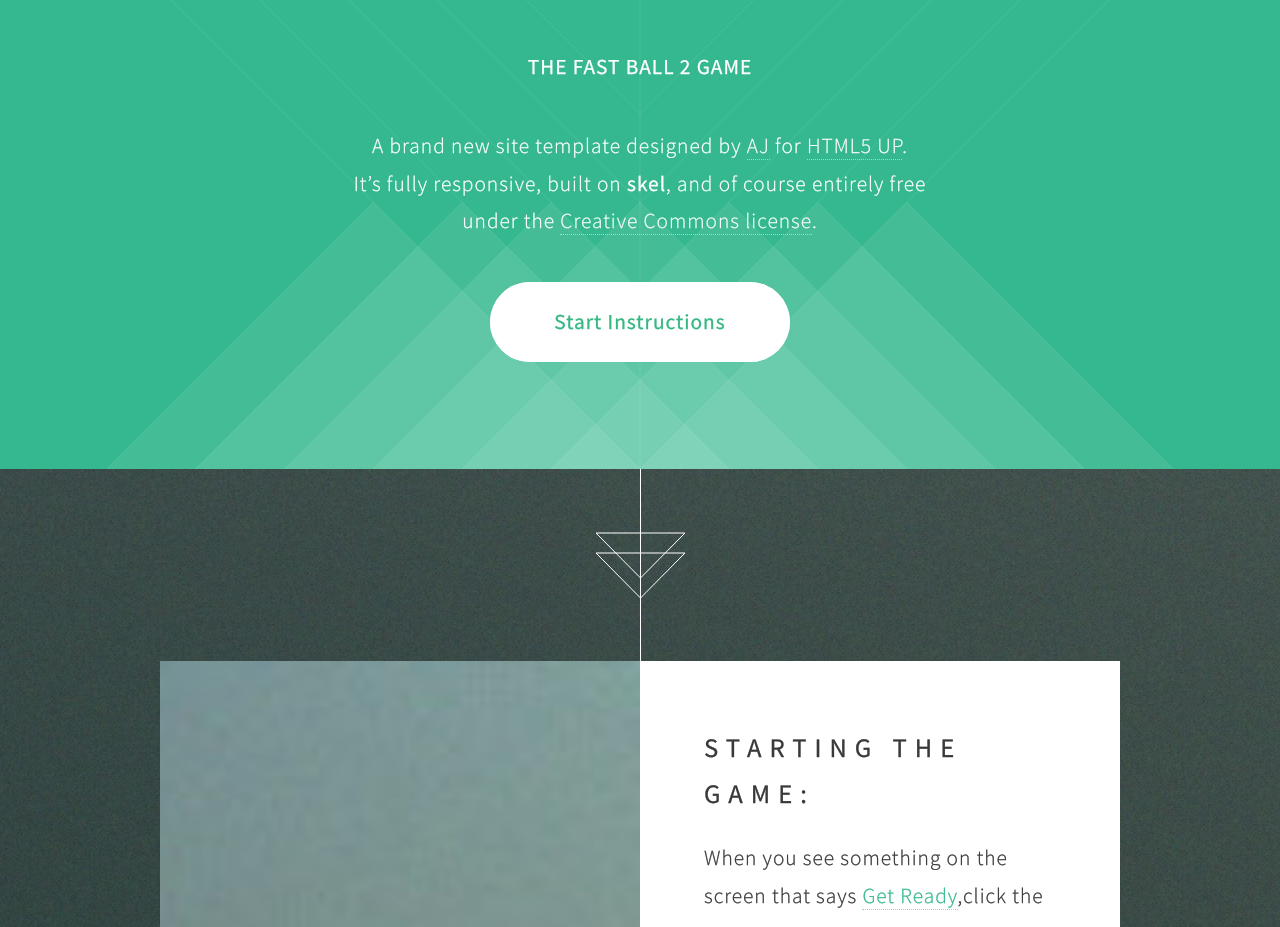
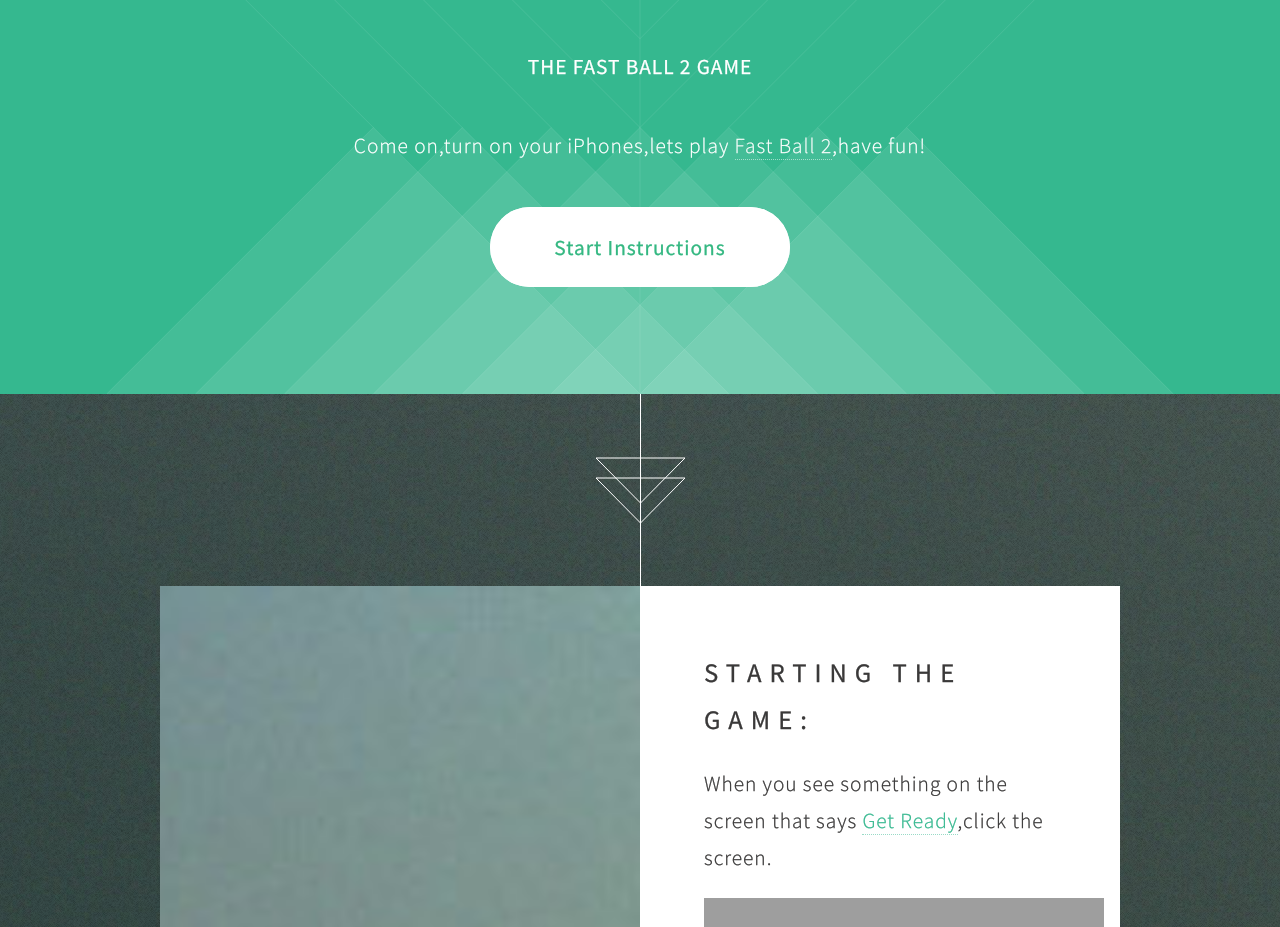
Before and after one commit to kaedan1/kaedan1.github.io, a plain HTML site: page index.html in a window 1280 px wide. Shown: the part 880-1807 px from the top of the page. Drawn offline with Linux system fonts and the light colour scheme; grey boxes are pictures that could not be loaded.

Commit message:
Changed text

```diff
--- a/index.html
+++ b/index.html
@@ -31,9 +31,7 @@
 				<header>
 					<h4>The Fast Ball 2 Game</h4>
 				</header>
-				<p>A brand new site template designed by <a href="http://n33.co">AJ</a> for <a href="http://html5up.net">HTML5 UP</a>.<br />
-				It’s fully responsive, built on <strong>skel</strong>, and of course entirely free<br />
-				under the <a href="http://html5up.net/license">Creative Commons license</a>.</p>
+				<p>Come on,turn on your iPhones,lets play <a>Fast Ball 2</a>,have fun!</p>
 				<footer>
 					<a href="#first" class="button style2 scrolly">Start Instructions</a>
 				</footer>
```
